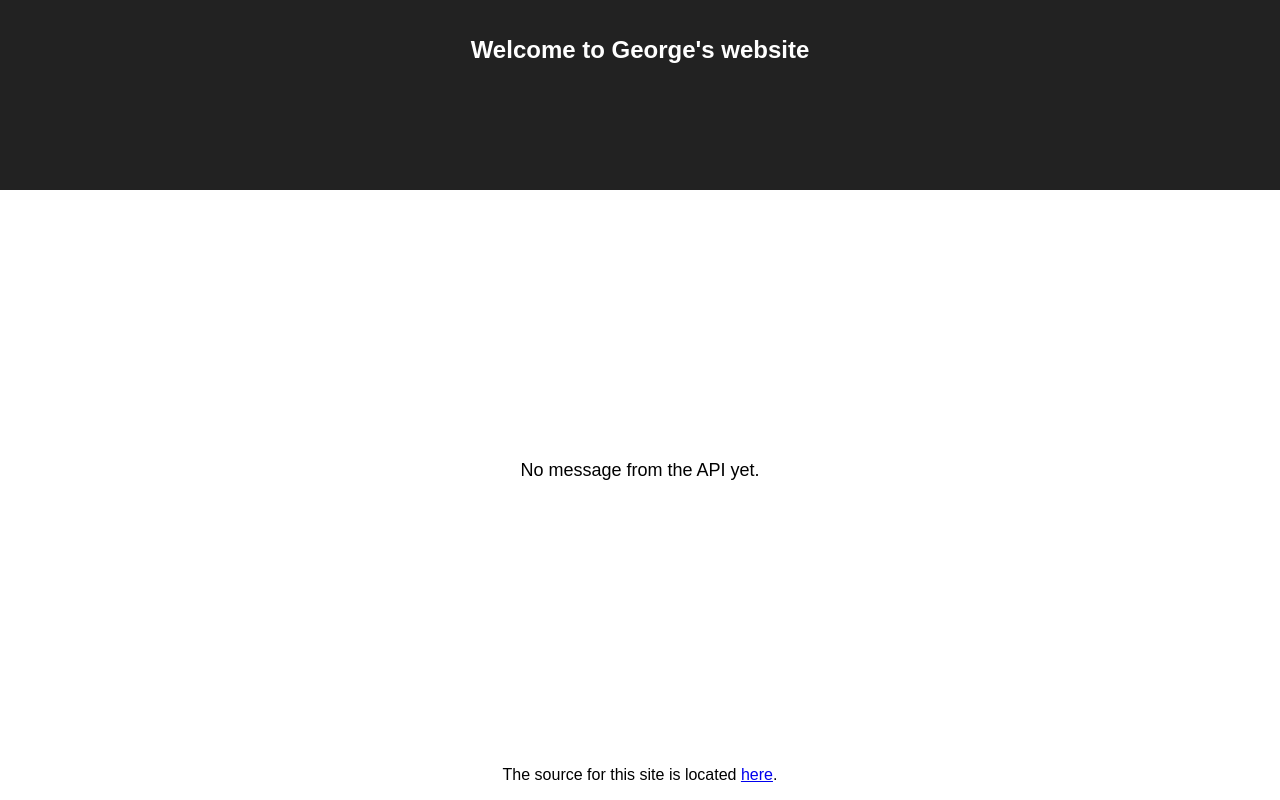
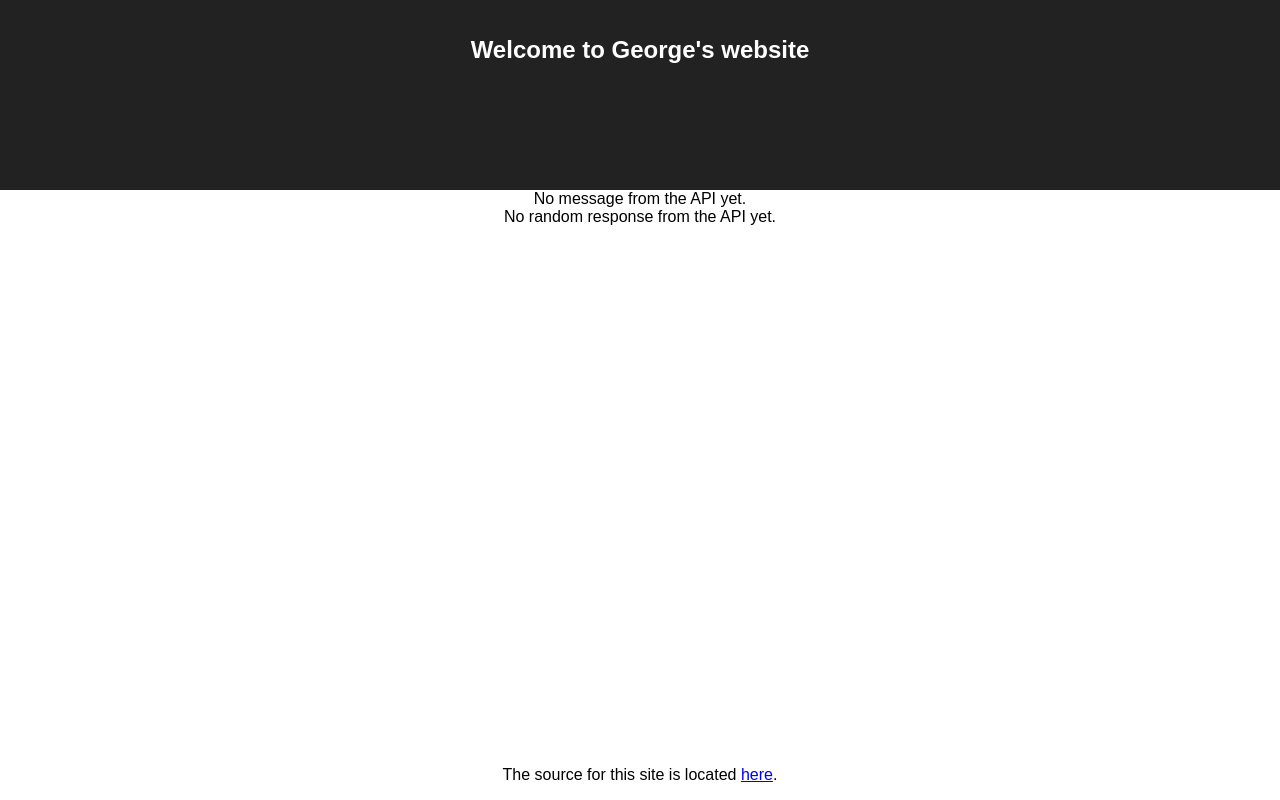
Before and after one commit to g-s-k/gsk-space, a React app in the folder client/: page / in a window 1280 px wide. Built offline with nearby package versions, Linux system fonts and the light colour scheme; no server answers.

Commit message:
added call to new endpoint from frontend

```diff
--- a/client/package.json
+++ b/client/package.json
@@ -40,6 +40,7 @@
     "postcss-loader": "3.0.0",
     "postcss-preset-env": "6.0.6",
     "postcss-safe-parser": "4.0.1",
+    "prettier": "^1.15.2",
     "react": "^16.5.2",
     "react-app-polyfill": "^0.1.3",
     "react-dev-utils": "^6.1.1",
--- a/client/src/App.css
+++ b/client/src/App.css
@@ -29,7 +29,12 @@ html, body, #root, .App {
   font-size: large;
 }
 
-.App-info {}
+.App-body {
+  flex: 1;
+  display: flex;
+  flex-direction: column;
+  justify-content: space-between;
+}
 
 @keyframes App-logo-spin {
   from { transform: rotate(0deg); }
--- a/client/src/App.js
+++ b/client/src/App.js
@@ -1,33 +1,53 @@
-import React, { Component } from 'react';
-import './App.css';
+import React, { Component } from "react";
+import "./App.css";
 
 class App extends Component {
   constructor(props) {
     super(props);
 
     this.state = {
-      message: ""
+      message: "",
+      random: ""
     };
   }
 
   async componentWillMount() {
     const message = await fetch("/api").then(x => x.json());
-    this.setState({ message });
+    const random = await fetch("/api/sha256").then(x => x.text());
+    this.setState({ message, random });
   }
 
   render() {
-    const { message } = this.state;
+    const { message, random } = this.state;
     return (
       <div className="App">
         <header className="App-header">
           <h1 className="App-title">Welcome to George's website</h1>
         </header>
-        <p className="App-intro">
-          {message ? `A message from the API: ${message}` : "No message from the API yet."}
-        </p>
-      <footer>
-        <p className="App-info">The source for this site is located <a href="https://github.com/g-s-k/gsk-space">here</a>.</p>
+      <div className="App-body">
+        <div>
+          <div>
+            {message
+              ? `A message from the API: ${message}`
+              : "No message from the API yet."}
+          </div>
+          <div>
+            {random ? (
+              <span>
+                A timestamped hash of an API request: <code>{random}</code>
+              </span>
+            ) : (
+              "No random response from the API yet."
+            )}
+          </div>
+        </div>
+        <footer>
+          <p className="App-info">
+            The source for this site is located{" "}
+            <a href="https://github.com/g-s-k/gsk-space">here</a>.
+          </p>
       </footer>
+      </div>
       </div>
     );
   }
```
Also changed, not shown: 1 other file (tests, documents, lock files or other folders).
